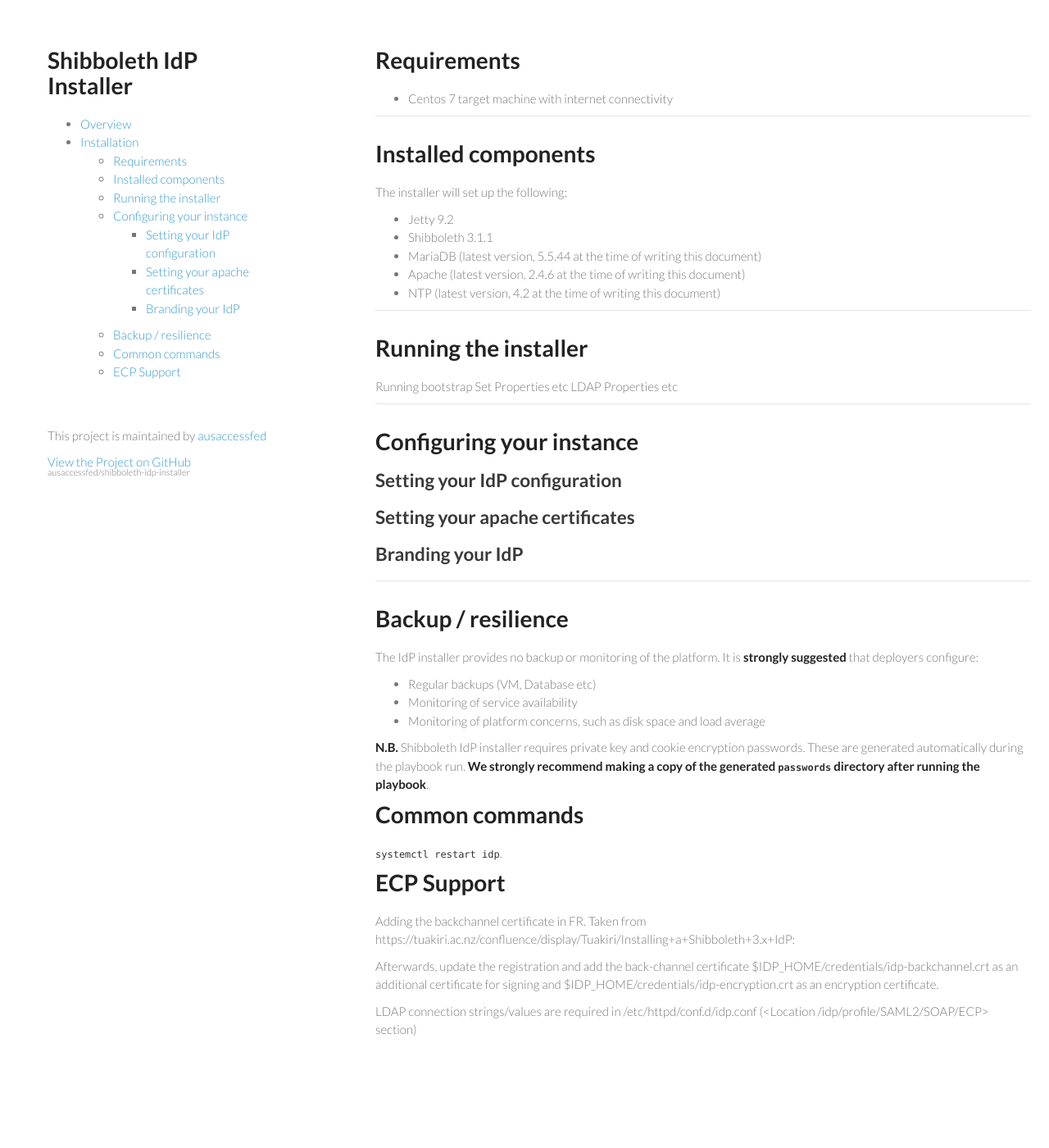
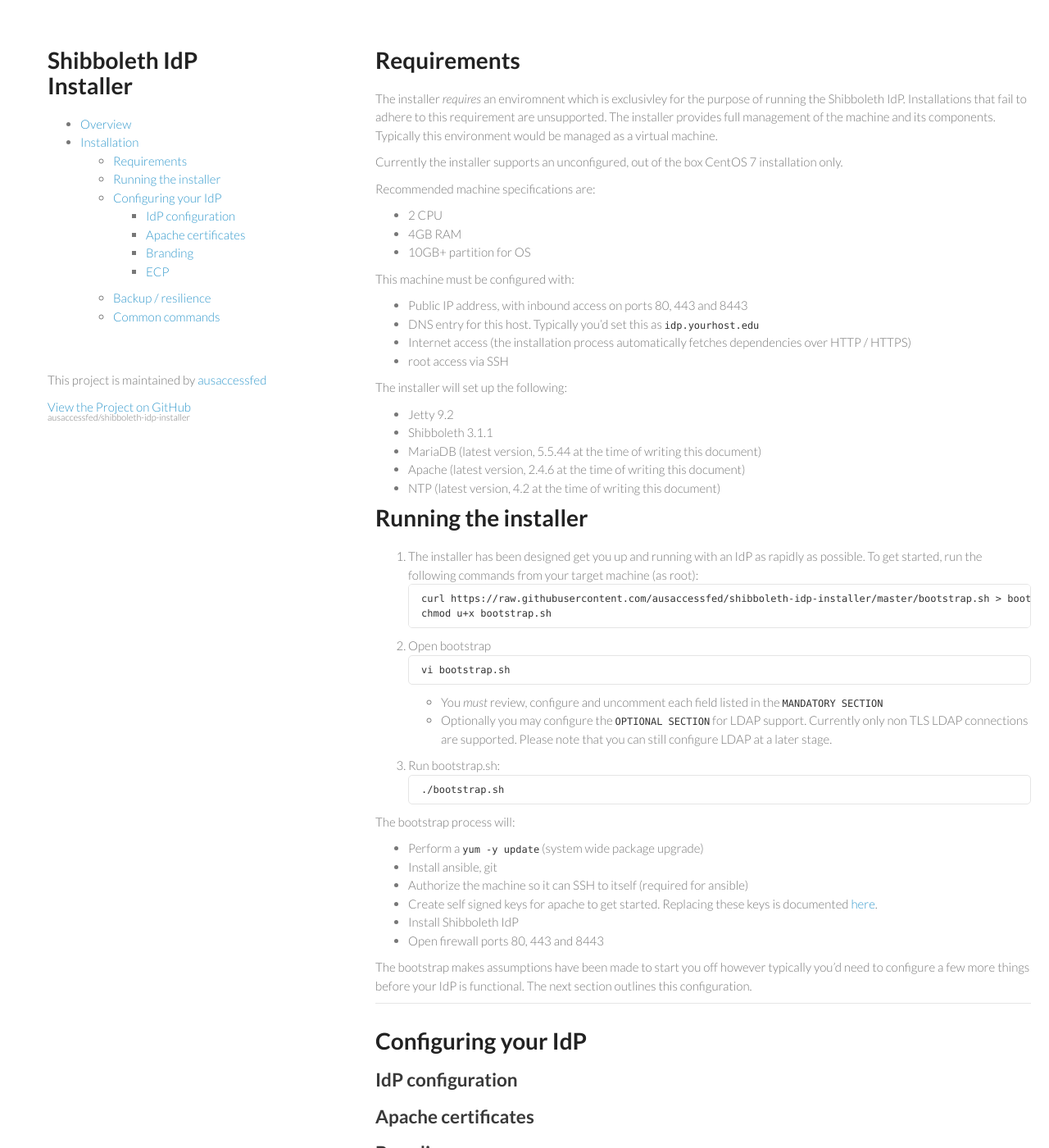
Before and after one commit to ausaccessfed/shibboleth-idp-installer, a Jekyll site: the page built from installation.md, in a window 1280 px wide and 1400 px high. Shown: the whole window at 82% size. Built offline with Jekyll 4.4.1, drawn with Linux system fonts in a browser that asks for light colours; nearby versions of some CDN libraries; Markdown is read by kramdown in place of the engine named in the settings; some of the changed text lies outside the part shown.

Commit message:
Added requirements section

````diff
--- a/installation.md
+++ b/installation.md
@@ -2,11 +2,22 @@
 ---
 
 # Requirements
-- Centos 7 target machine with internet connectivity
 
----
+The installer *requires* an enviromnent which is exclusivley for the purpose of running the Shibboleth IdP. Installations that fail to adhere to this requirement are unsupported. The installer provides full management of the machine and its components. Typically this environment would be managed as a virtual machine.
 
-# Installed components
+Currently the installer supports an unconfigured, out of the box CentOS 7 installation only.
+
+Recommended machine specifications are:
+* 2 CPU
+* 4GB RAM
+* 10GB+ partition for OS
+
+This machine must be configured with:
+* Public IP address, with inbound access on ports 80, 443 and 8443
+* DNS entry for this host. Typically you’d set this as `idp.yourhost.edu`
+* Internet access (the installation process automatically fetches dependencies over HTTP / HTTPS)
+* root access via SSH
+
 The installer will set up the following:
 * Jetty 9.2
 * Shibboleth 3.1.1
@@ -14,25 +25,52 @@
 * Apache (latest version, 2.4.6 at the time of writing this document)
 * NTP (latest version, 4.2 at the time of writing this document)
 
----
-
 # Running the installer
 
-Running bootstrap
-Set Properties
-etc
-LDAP Properties
-etc
+1. The installer has been designed get you up and running with an IdP as rapidly as possible. To get started, run the following commands from your target machine (as root):
+```
+curl https://raw.githubusercontent.com/ausaccessfed/shibboleth-idp-installer/master/bootstrap.sh > bootstrap.sh
+chmod u+x bootstrap.sh
+```
+2. Open bootstrap
+```
+vi bootstrap.sh
+```
+   - You *must* review, configure and uncomment each field listed in the `MANDATORY SECTION`
+   - Optionally you may configure the `OPTIONAL SECTION` for LDAP support. Currently only non TLS LDAP connections are supported. Please note that you can still configure LDAP at a later stage.
+3. Run bootstrap.sh:
+```
+./bootstrap.sh
+```
+
+The bootstrap process will:
+* Perform a `yum -y update` (system wide package upgrade)
+* Install ansible, git
+* Authorize the machine so it can SSH to itself (required for ansible)
+* Create self signed keys for apache to get started. Replacing these keys is documented [here](## Setting your apache certificates).
+* Install Shibboleth IdP
+* Open firewall ports 80, 443 and 8443
+
+The bootstrap makes assumptions have been made to start you off however typically you’d need to configure a few more things before your IdP is functional. The next section outlines this configuration.
 
 ---
 
-# Configuring your instance
+# Configuring your IdP
 
-## Setting your IdP configuration
+## IdP configuration
 
-## Setting your apache certificates
+## Apache certificates
 
-## Branding your IdP
+## Branding
+
+## ECP
+
+If you require ECP, set the back-channel certificates:
+- $IDP_HOME/credentials/idp-backchannel.crt as an additional certificate for signing
+- $IDP_HOME/credentials/idp-encryption.crt as an encryption certificate.
+
+LDAP connection strings/values are required in /etc/httpd/conf.d/idp.conf (<Location /idp/profile/SAML2/SOAP/ECP> section)
+
 
 ---
 
@@ -47,10 +85,3 @@
 
 # Common commands
 `systemctl restart idp`.
-
-# ECP Support
-Adding the backchannel certificate in FR. Taken from https://tuakiri.ac.nz/confluence/display/Tuakiri/Installing+a+Shibboleth+3.x+IdP:
-
-Afterwards, update the registration and add the back-channel certificate $IDP_HOME/credentials/idp-backchannel.crt as an additional certificate for signing and $IDP_HOME/credentials/idp-encryption.crt as an encryption certificate.
-
-LDAP connection strings/values are required in /etc/httpd/conf.d/idp.conf (<Location /idp/profile/SAML2/SOAP/ECP> section)
````
